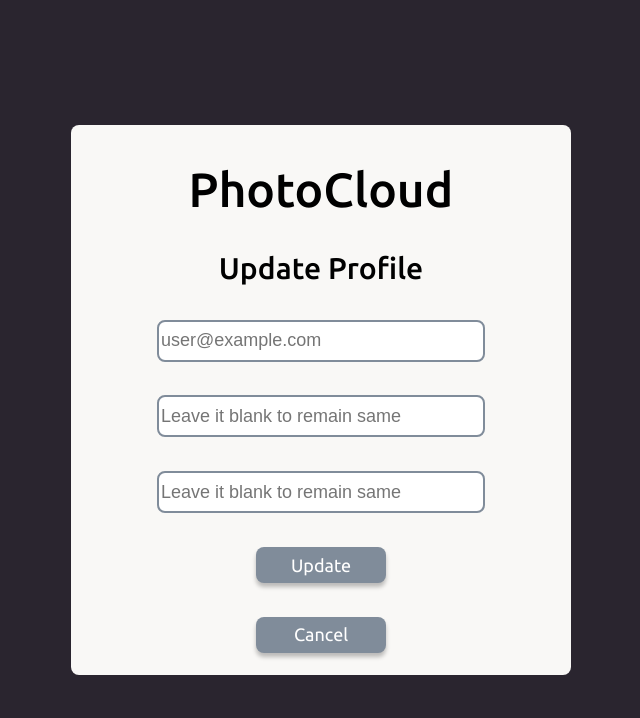
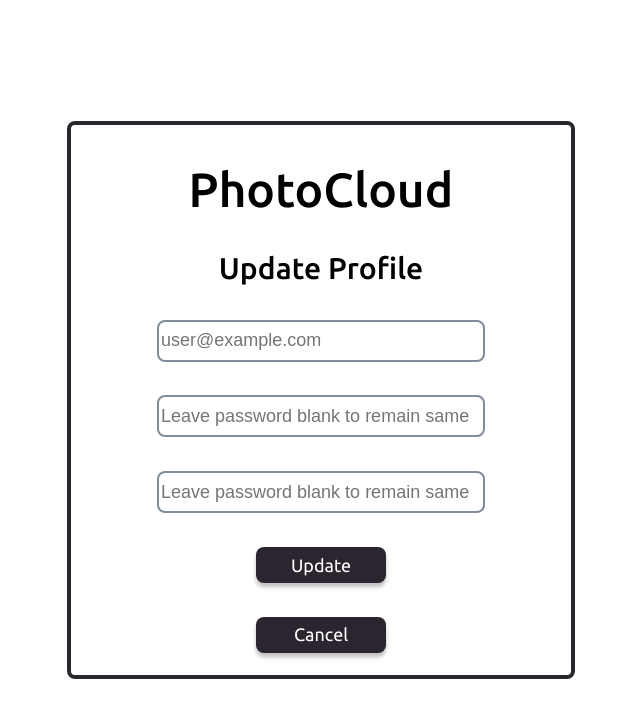
Before and after one commit to NithinRauj/PhotoCloud, a React (Create React App) app: page /update-profile in a window 1280 px wide. Shown: the top 718 px of the page, without its empty margins (319-959 px from the left). Built offline with nearby package versions, Linux system fonts and the light colour scheme; no server answers; sample sign-in values are in the browser's storage.

Commit message:
Update UI

```diff
--- a/src/components/AuthComponents.js
+++ b/src/components/AuthComponents.js
@@ -4,7 +4,7 @@ export const FormBox = styled.div`
     width: 500px;
     max-width: 500px;
     height: 550px;
-    background-color: ${props => props.theme.color.lightShade};
+    border:${props => `4px solid ${props.theme.color.darkShade}`};
     position: absolute;
     top: 50%;
     left: 50%;
--- a/src/components/Background.js
+++ b/src/components/Background.js
@@ -3,7 +3,7 @@ import styled from 'styled-components';
 export const Background = styled.div`
     width: 100%;
     height: 100vh;
-    background-color:${props => props.theme.color['darkShades']};
+    background-color:${props => props.theme.color['white']};
 `;
 
 export default Background
--- a/src/components/Lightbox.js
+++ b/src/components/Lightbox.js
@@ -35,7 +35,7 @@ export default function Lightbox({ currentImage, onClose, onDelete, onNextAction
 
     return (
         <Overlay>
-            <Text size={'x-base'} color={'grey'} style={{ position: 'absolute', top: '10px', left: '25px' }}>{currentImage.name}</Text>
+            <Text size={'x-base'} color={'grey'} style={{ position: 'absolute', top: '12px', left: '25px' }}>{currentImage.name}</Text>
             <span className="material-icons" onClick={onClose} style={{ color: 'grey', fontSize: '30px', position: 'absolute', top: '10px', right: '50px', cursor: 'pointer' }}>
                 cancel
             </span>
--- a/src/components/Navbar.js
+++ b/src/components/Navbar.js
@@ -7,7 +7,7 @@ import Text from './Text';
 const NavRoot = styled.div`
     width:100%;
     height:50px;
-    background-color: ${props => props.theme.color.darkShades};
+    background-color: ${props => props.theme.color.darkShade};
     display: flex;
     justify-content: flex-start;
     align-items: center;
--- a/src/components/Photo.js
+++ b/src/components/Photo.js
@@ -3,7 +3,7 @@ import PropTypes from 'prop-types';
 import styled from 'styled-components';
 
 export const PhotosGrid = styled.div`
-    margin: 0px 25px 25px;
+    margin: 25px 25px 25px;
     display: grid;
     grid-template-columns: repeat(auto-fit,minmax(350px,1fr));
     grid-gap: 5px;
--- a/src/pages/ResetPassword.js
+++ b/src/pages/ResetPassword.js
@@ -42,7 +42,7 @@ const ResetPassword = (props) => {
                     {message && <Text color={'success'}>{message}</Text>}
                     <Text size={'xs'}>Please enter the email address to recover your password</Text>
                     <Input type='email' name='email' placeholder='Email' reference={emailRef} />
-                    <Button width={'150px'} height={'large'} text={'Reset Password'} bgColor={'main'} textColor={'lightShade'} onClick={onReset} />
+                    <Button width={'150px'} height={'large'} text={'Reset Password'} bgColor={'darkShade'} textColor={'lightShade'} onClick={onReset} />
                     <Text size={'xs'} weight={'bold'} cursor={'pointer'} onClick={() => goTo('/signin')}>Go back to Sign In</Text>
                 </Content>
             </FormBox>
--- a/src/pages/Signin.js
+++ b/src/pages/Signin.js
@@ -47,7 +47,7 @@ const Signin = (props) => {
                     <Input type='password' name='password' placeholder='Password' reference={passwordRef} />
                     <Text size={'xs'} cursor={'pointer'} onClick={() => goTo('/reset')}>Reset Password</Text>
                     <Button width={'130px'} height={'large'} text={'Sign In'} isDisabled={loading}
-                        bgColor={'main'} textColor={'lightShade'} onClick={onSubmit} />
+                        bgColor={'darkShade'} textColor={'lightShade'} onClick={onSubmit} />
                     <Text size={'xs'}>Don’t have an account?{' '}
                         <Text size={'xs'} weight={'bold'} cursor={'pointer'} onClick={() => goTo('/signup')}>
                             Sign Up
--- a/src/pages/Signup.js
+++ b/src/pages/Signup.js
@@ -51,7 +51,7 @@ const Signup = (props) => {
                     <Input type='password' name='password' placeholder='Password' reference={passwordRef} />
                     <Input type='password' name='re-password' placeholder='Reenter Password' reference={rePasswordRef} />
                     <Button width={'130px'} height={'large'} text={'Sign Up'} isDisabled={loading}
-                        bgColor={'main'} textColor={'lightShade'} onClick={onSubmit} />
+                        bgColor={'darkShade'} textColor={'lightShade'} onClick={onSubmit} />
                     <Text size={'xs'}>Already have an account?{' '}
                         <Text size={'xs'} weight={'bold'} cursor={'pointer'} onClick={() => goTo('/signin')}>
                             Sign In
--- a/src/pages/UpdateProfile.js
+++ b/src/pages/UpdateProfile.js
@@ -52,12 +52,12 @@ const UpdateProfile = (props) => {
                     <Text size={'medium'} weight={'medium'}>Update Profile</Text>
                     {error && <Text color={'error'}>{error}</Text>}
                     <Input type='email' name='email' placeholder={currentUser.email} reference={emailRef} />
-                    <Input type='password' name='password' placeholder='Leave it blank to remain same' reference={passwordRef} />
-                    <Input type='password' name='re-password' placeholder='Leave it blank to remain same' reference={rePasswordRef} />
+                    <Input type='password' name='password' placeholder='Leave password blank to remain same' reference={passwordRef} />
+                    <Input type='password' name='re-password' placeholder='Leave password blank to remain same' reference={rePasswordRef} />
                     <Button width={'130px'} height={'large'} text={'Update'} isDisabled={loading}
-                        bgColor={'main'} textColor={'lightShade'} onClick={onSubmit} />
+                        bgColor={'darkShade'} textColor={'lightShade'} onClick={onSubmit} />
                     <Button width={'130px'} height={'large'} text={'Cancel'} isDisabled={loading}
-                        bgColor={'main'} textColor={'lightShade'} onClick={() => goTo('/')} />
+                        bgColor={'darkShade'} textColor={'lightShade'} onClick={() => goTo('/')} />
                 </Content>
             </FormBox>
         </Fragment>
--- a/src/theme/theme.js
+++ b/src/theme/theme.js
@@ -24,7 +24,7 @@ export const theme = {
         lightAccent: '#A5A197',
         main: '#808C9A',
         darkAccent: '#9C927D',
-        darkShades: '#2A252F',
+        darkShade: '#2A252F',
         error: '#FF0000',
         success: '#00FF00',
         grey: '#808080'
```
